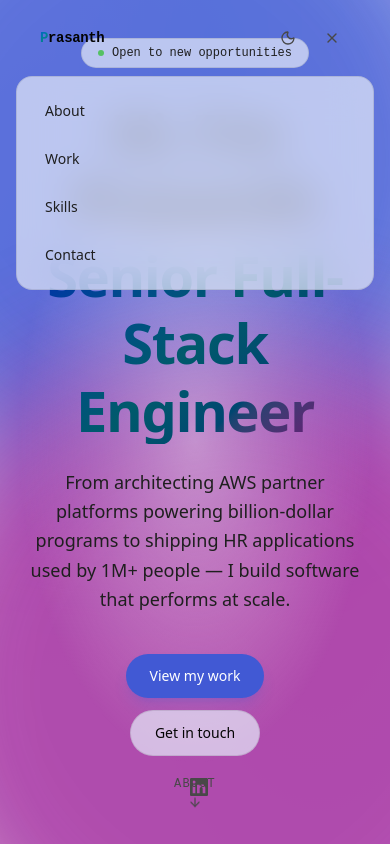
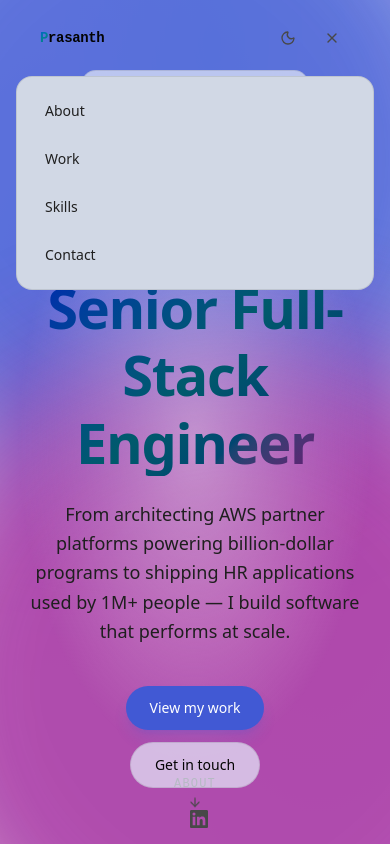
Before and after one commit to IamTheLegend/portfolio, a React (Vite) app: page / in a window 390 px wide. Both pictures are taken after a click on the button 332 px from the left and 38 px from the top of the page. Shown: the top 844 px of the page. Built offline with nearby package versions, Linux system fonts and the light colour scheme.

Commit message:
alignment fixes

```diff
--- a/src/components/layout/nav.tsx
+++ b/src/components/layout/nav.tsx
@@ -112,7 +112,8 @@ export function Nav() {
               animate={{ opacity: 1, y: 0, scale: 1 }}
               exit={{ opacity: 0, y: -8, scale: 0.97 }}
               transition={{ duration: 0.2, ease: [0.25, 0.4, 0.25, 1] }}
-              className="mt-2 glass rounded-2xl p-3 flex flex-col gap-1"
+              className="mt-2 rounded-2xl p-3 flex flex-col gap-1 border border-border"
+              style={{ background: 'var(--surface)' }}
             >
               {navLinks.map((link) => (
                 <button
--- a/src/components/sections/hero.tsx
+++ b/src/components/sections/hero.tsx
@@ -37,7 +37,7 @@ export function Hero() {
 
       <div className="absolute inset-0 hero-text-shield pointer-events-none" />
 
-      <div className="relative z-10 text-center max-w-4xl mx-auto">
+      <div className="relative z-10 text-center max-w-4xl mx-auto pt-16 md:pt-0">
         {/* Badge */}
         <motion.div {...reveal(0)}
           className="inline-flex items-center gap-2 glass border border-border rounded-full px-4 py-1.5 text-xs font-mono mb-8"
```
